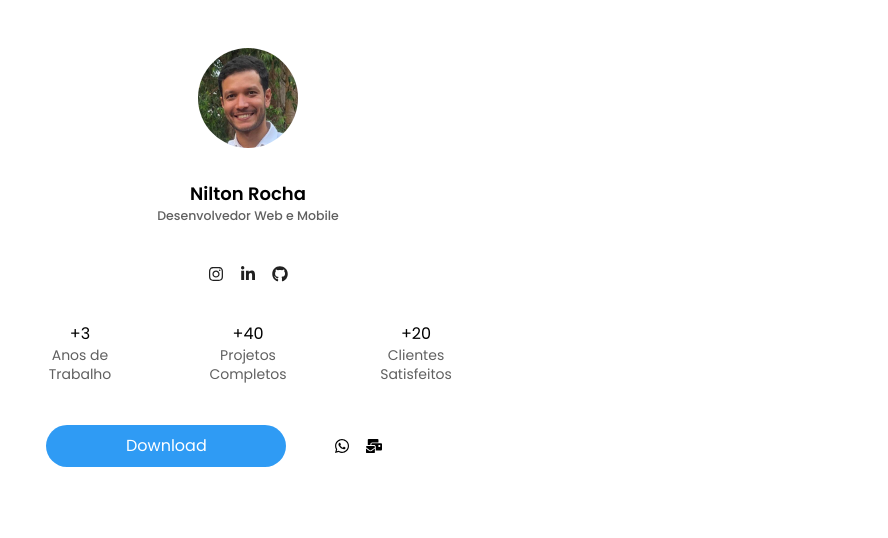
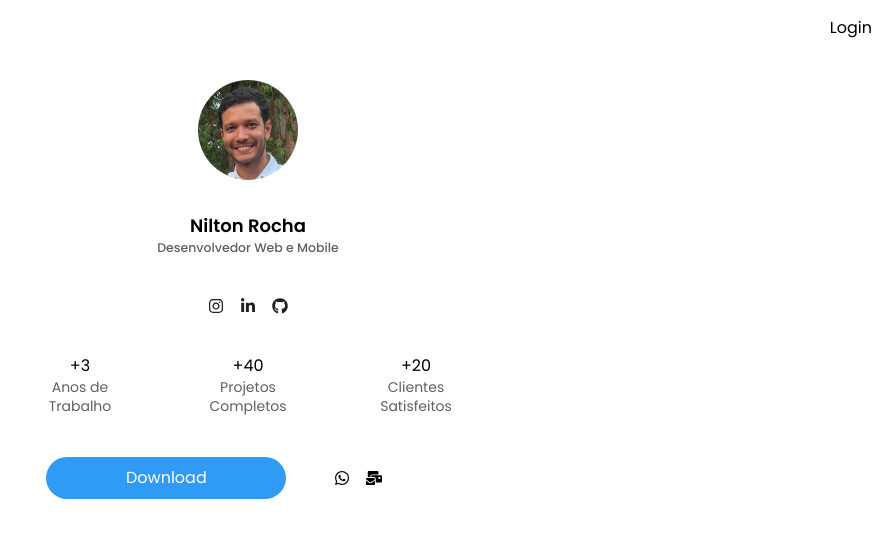
Before and after one commit to niltonrochadeveloper/portfolio, a Next.js app: page / in a window 1280 px wide. Shown: the top 538 px of the page, without its empty margins (392-1280 px from the left). Built offline with nearby package versions, Linux system fonts and the light colour scheme.

Commit message:
inclusão de header de login

```diff
--- a/package.json
+++ b/package.json
@@ -9,6 +9,7 @@
     "lint": "next lint"
   },
   "dependencies": {
+    "@reduxjs/toolkit": "^1.9.6",
     "@types/node": "20.6.3",
     "@types/react": "18.2.22",
     "@types/react-dom": "18.2.7",
@@ -16,10 +17,12 @@
     "eslint": "8.49.0",
     "eslint-config-next": "13.5.1",
     "next": "13.5.1",
+    "next-redux-wrapper": "^8.1.0",
     "postcss": "8.4.30",
     "react": "18.2.0",
     "react-dom": "18.2.0",
     "react-icons": "^4.11.0",
+    "react-redux": "^8.1.3",
     "styled-components": "^6.0.8",
     "tailwindcss": "3.3.3",
     "typescript": "5.2.2"
--- a/src/app/page.tsx
+++ b/src/app/page.tsx
@@ -1,14 +1,17 @@
 'use client'
 
 
-import { Button, HStack, VStack } from '@/components/Core';
+import { Button, HStack, VStack, } from '@/components/Core';
 import Image from 'next/image'
 
 import { FaInstagram, FaLinkedinIn, FaGithub, FaWhatsapp, FaMailBulk } from 'react-icons/fa';
 
 export default function Home() {
   return (
-      <main style={{ display: 'flex', flexDirection: 'column', padding: '48px 16px', justifyContent: 'space-around', gap: '40px', }}>
+      <main style={{ display: 'flex', flexDirection: 'column', padding: '16px', justifyContent: 'space-around', gap: '40px', }}>
+        <HStack style={{ justifyContent: "flex-end" }}>
+          <a href=''>Login</a>
+        </HStack>
         <VStack space={32}>
           <Image alt='foto perfil' src='/images/header/foto.jpg' width={100} height={100} style={{ borderRadius: '100%' }} />
           <VStack>
```
Also changed, not shown: 1 other file (tests, documents, lock files or other folders).
